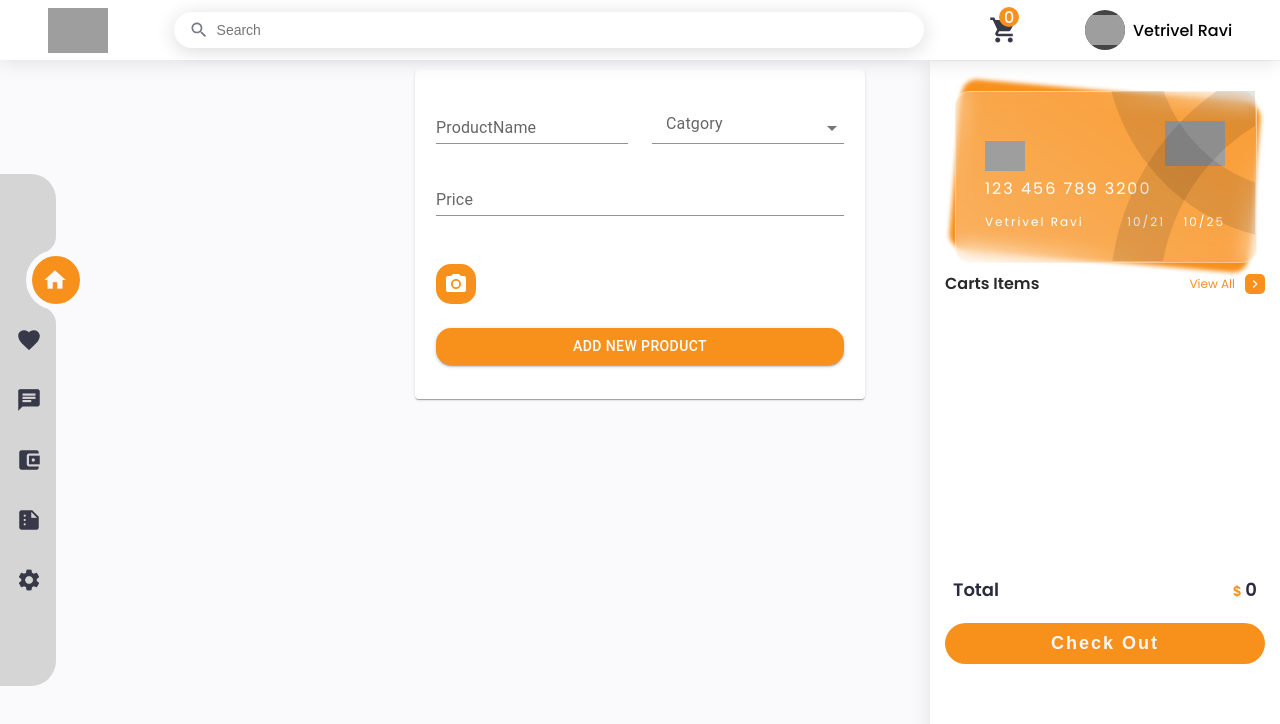
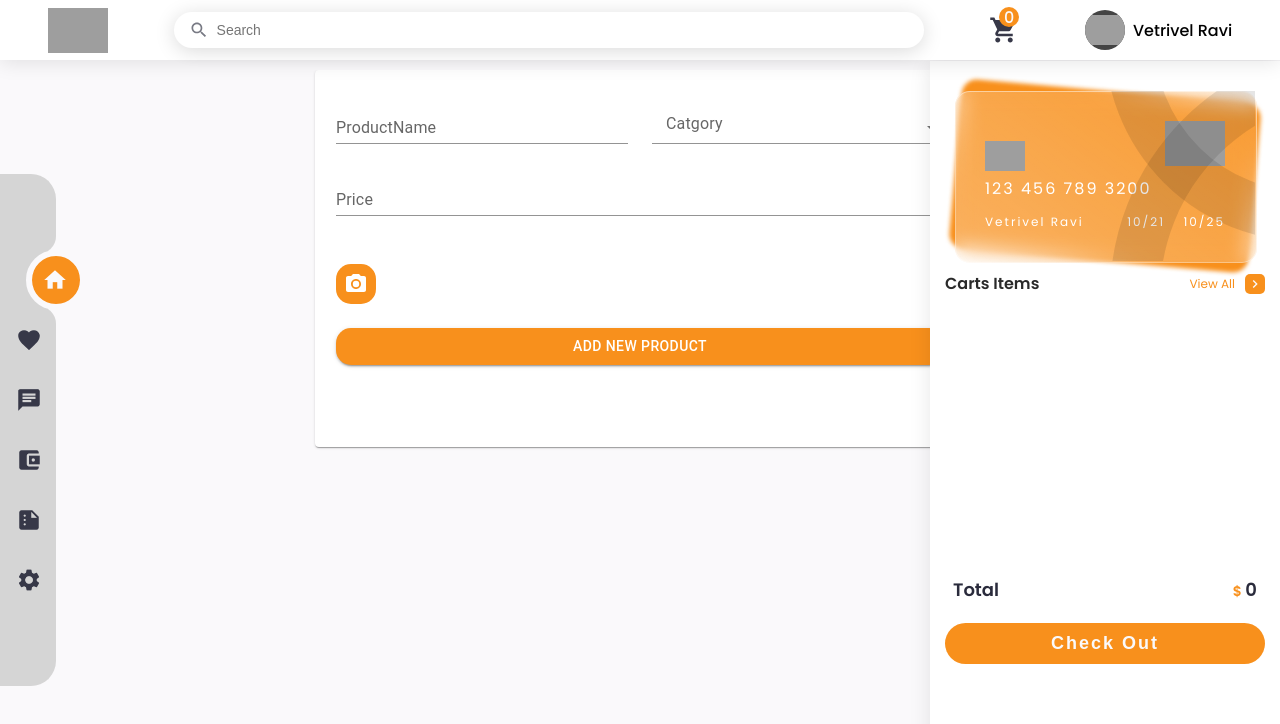
Before and after one commit to Engineer-Obada/foodDelivery, a React (Create React App) app: page /Addcategory in a window 1280 px wide. Shown: the top 724 px of the page. Built offline with nearby package versions, Linux system fonts and the light colour scheme; grey boxes are pictures that could not be loaded.

Commit message:
first commit

```diff
--- a/src/Pages/AddProduct/AddProduct.js
+++ b/src/Pages/AddProduct/AddProduct.js
@@ -65,7 +65,7 @@ export default function AddProduct() {
 
   return (
     <div className="FavoritContainer">
-      <Card style={{ maxWidth: 450, margin: "0 auto", padding: "10px 5px" }}>
+      <Card style={{ maxWidth: 650, margin: "0 auto", padding: "10px 5px" }}>
         <CardContent>
           <form onSubmit={handelSubmit}>
             <Grid container spacing={3}>
@@ -154,20 +154,21 @@ export default function AddProduct() {
                   ADD New Product
                 </Button>
               </Grid>
+              <Grid xs={12} item>
+                {sucess && (
+                  <Alert severity="success" variant="outlined" sx={{ mt: 1 }}>
+                    Product added successfully
+                  </Alert>
+                )}
               </Grid>
-          </form>
-        </CardContent>
-      </Card>
-      {sucess && <Alert severity="success"
-      variant="outlined"
-      sx={{mt:1}}
-      >Product added successfully</Alert>}
+              <Grid xs={12} item>
                 {failed ? (
                   <>
-          <Alert variant="filled"
+                    <Alert
+                      variant="filled"
                       sx={{
-          mt:1,
-          backgroundColor:"rgb(248, 144, 28)",
+                        mt: 1,
+                        backgroundColor: "rgb(248, 144, 28)",
                       }}
                       icon={false}
                     >
@@ -177,6 +178,11 @@ export default function AddProduct() {
                 ) : (
                   <></>
                 )}
+              </Grid>
+            </Grid>
+          </form>
+        </CardContent>
+      </Card>
     </div>
   );
 }
```
Lines whose indentation alone changed are shown as unchanged.
